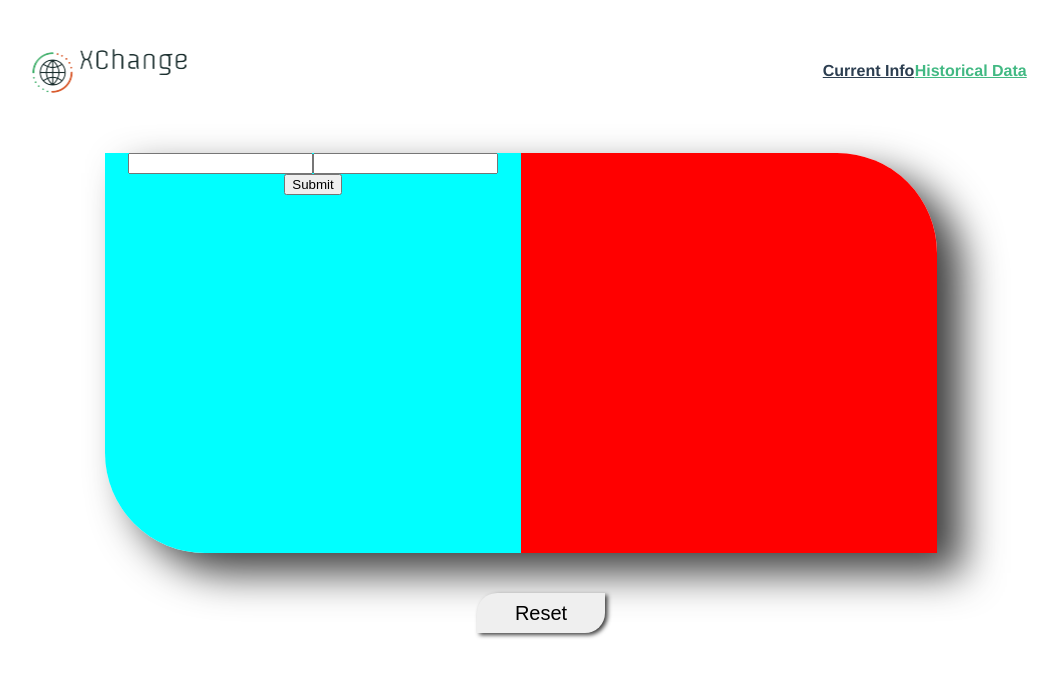
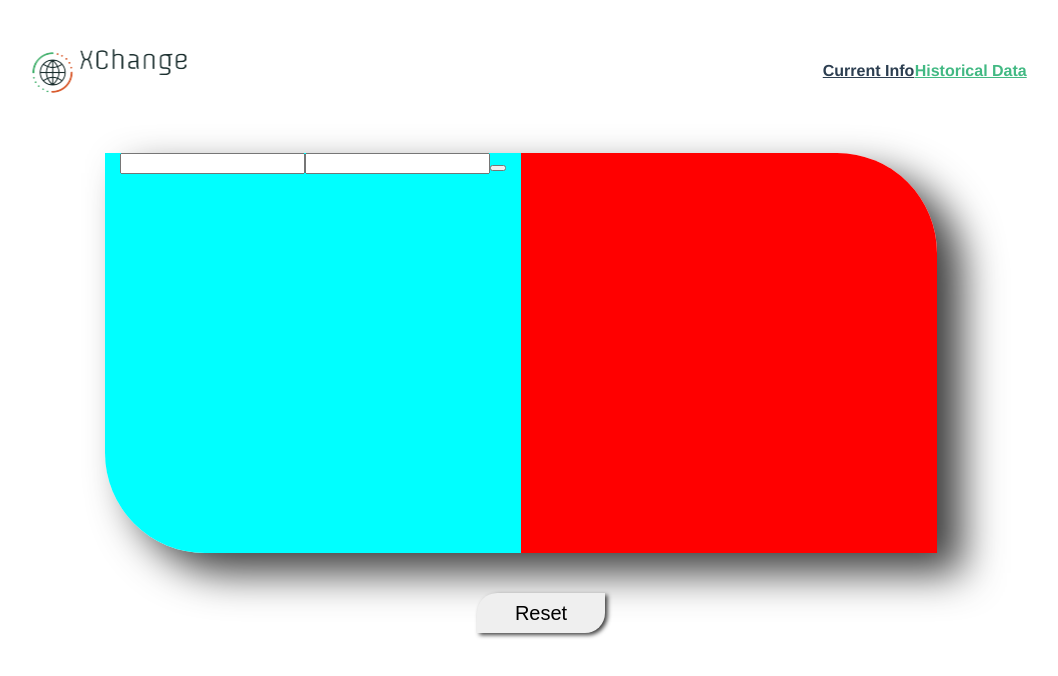
Before and after one commit to staten-island-tech/vue-api-project-frid-wang, a Vue app in the folder xchange/: page /Historical in a window 1280 px wide. Shown: the top 676 px of the page, without its empty margins (127-1185 px from the left). Built offline with nearby package versions, Linux system fonts and the light colour scheme.

Commit message:
11/15/21 End of Class
got the console.log, and proceeded to lose it for USD, unclear as to why

```diff
--- a/xchange/src/components/HistoricalData.vue
+++ b/xchange/src/components/HistoricalData.vue
@@ -5,7 +5,7 @@
         <form>
           <input v-model="currency" type="text" />
           <input v-model="amount" type="text" />
-          <input v-on:click="submitTest" type="submit" />
+          <button v-on:click="submitTest" type="submit" />
         </form>
       </section>
       <section class="response"></section>
@@ -27,10 +27,14 @@ export default {
   methods: {
     submitTest() {
       if (this.currency && this.amount) {
-        let test = {
-          currency: this.currency,
-          amount: this.amount,
-        };
+        let currency2 = this.currency;
+        let amount2 = this.amount;
+        this.currency = null;
+        this.amount = null;
+        console.log(currency2);
+        console.log(amount2);
+      } else {
+        console.log("error");
       }
     },
   },
```
Also changed, not shown: xchange/src/components/CurrentData.vue (+6 -8 lines).
